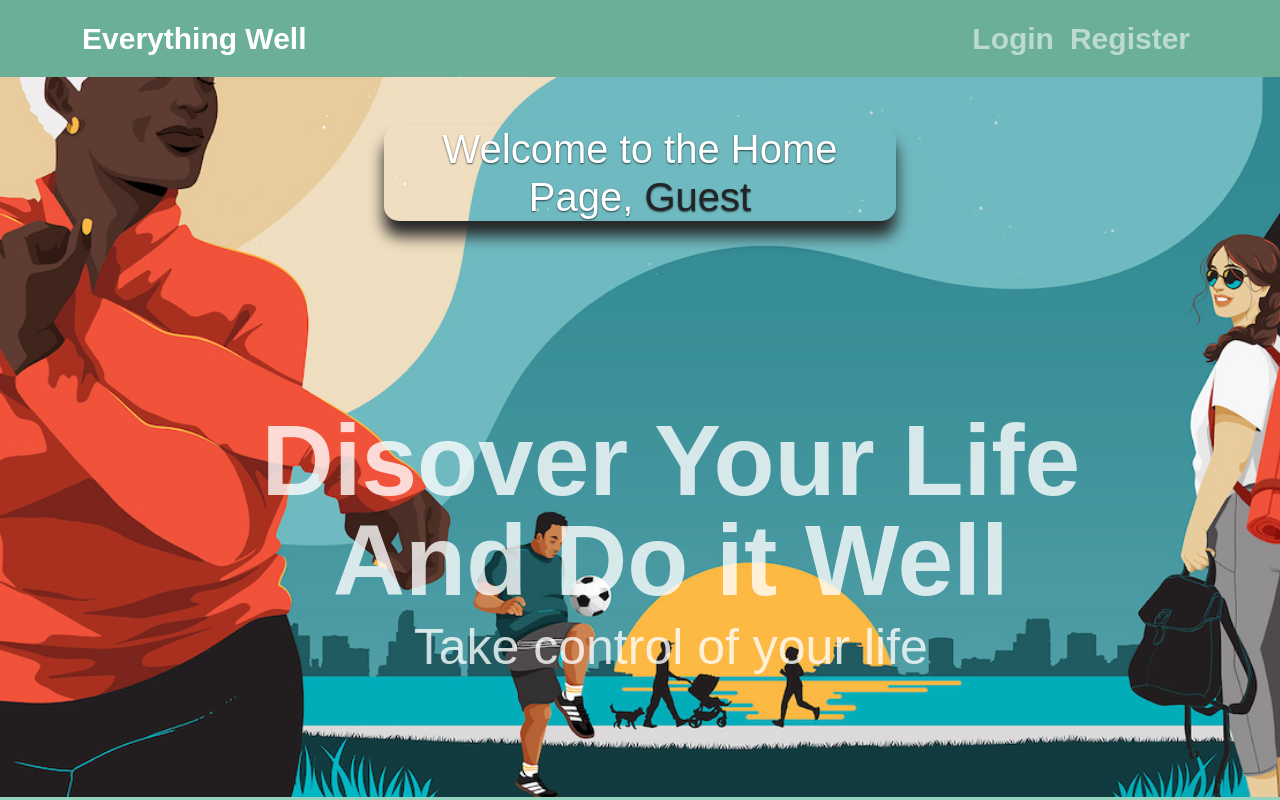
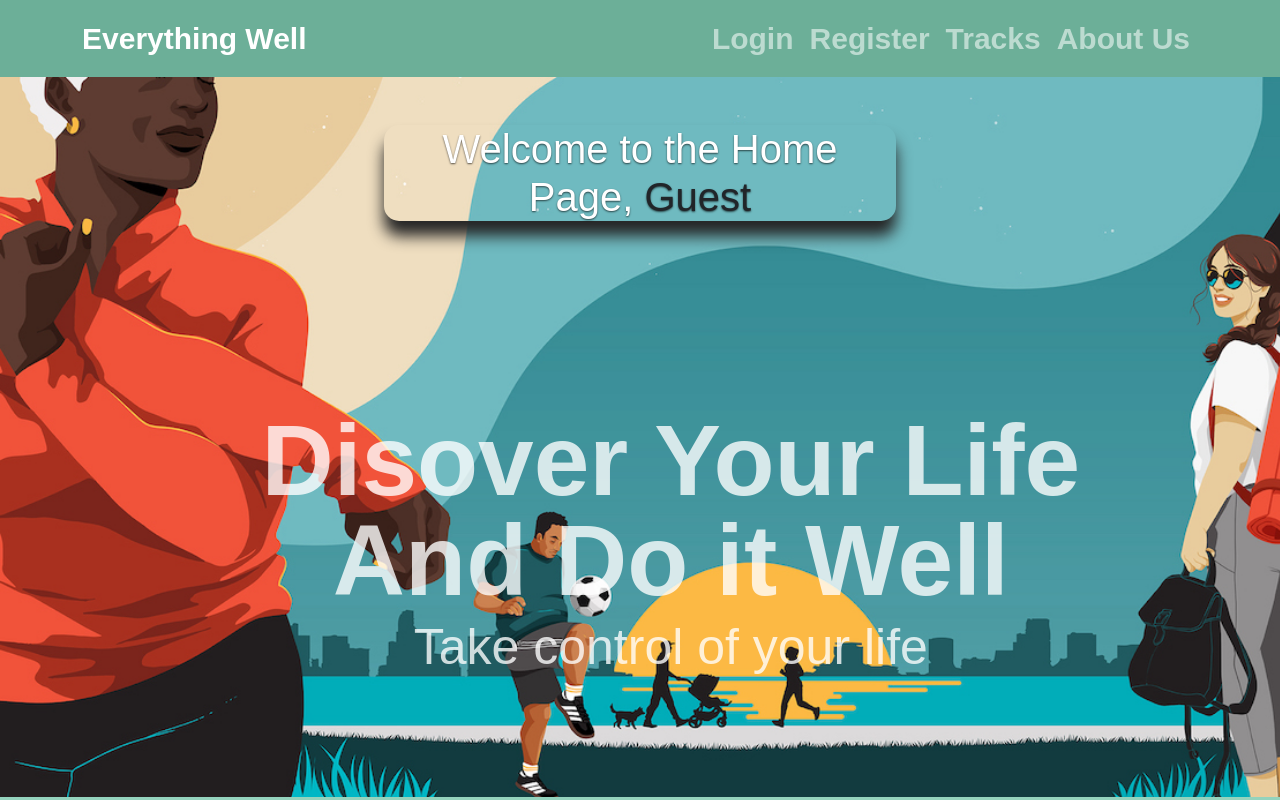
Before and after one commit to LukeRykta/Everything-Well-eCommerce, a React (Create React App) app in the folder client/: page / in a window 1280 px wide. Shown: the top 800 px of the page. Built offline with nearby package versions, Linux system fonts and the light colour scheme; no server answers.

Commit message:
main page nav bar

```diff
--- a/client/src/components/NavBar.js
+++ b/client/src/components/NavBar.js
@@ -44,6 +44,12 @@ const NavBar = () => {
                                 <Nav.Link eventKey={2} href="/register">
                                     Register
                                 </Nav.Link>
+                                <Nav.Link eventKey={2} href="/#Tracks">
+                                    Tracks
+                                </Nav.Link>
+                                <Nav.Link eventKey={2} href="/#AboutUs">
+                                    About Us
+                                </Nav.Link>
                             </>
                             )
                         }
--- a/client/src/views/css/Home.css
+++ b/client/src/views/css/Home.css
@@ -246,6 +246,7 @@ margin-right: 200px;
   background-color: rgba(145, 181, 229, 1);
   font-family: 'Poppins';
   padding: 15px;
+
 }
 .FooterHeaders{
   font-family: 'Poppins';
--- a/client/src/views/pages/home.jsx
+++ b/client/src/views/pages/home.jsx
@@ -32,7 +32,7 @@ const MainPage = () => {
 
         </div>
 
-        <div className="TrackListing">
+        <div id="Tracks" className="TrackListing">
             <br />
 
             <ul style={{display: "inline"}}>
@@ -60,14 +60,14 @@ const MainPage = () => {
             <br />
             <br />
         </div>
-        <div className="AboutUs">
+        <div id="AboutUs" className="AboutUs">
         <br />
             <div className="container-fluid TracksHeading">
                 About Us<br />
             </div>
             <div className="AboutDescription">
                 <p>At Everything Well, our goal is to help you reach your full potential! In order to do this we have created three
-                    tracks for you to choose from: Nutrition, Wellness, & Fitness. Under each track you will find products to buy
+                    tracks for you to choose from: <b>Nutrition, Wellness, & Fitness.</b> Under each track you will find products to buy
                     to further your journey. Whether it be working out more, having more meditation time, or even eating cleaner,
                     you will find what you need here.
 
@@ -83,16 +83,27 @@ const MainPage = () => {
             <ul>
             <div class="col-lg-4 mb-5 mb-lg-0">
                         <p className="FooterHeaders">Around the Web</p>
+
                         <FontAwesomeIcon icon={faFacebook} size="4x" className="icon" beat/>
                         <FontAwesomeIcon icon={faTwitter} size="4x" className="icon" beat/>
                         <FontAwesomeIcon icon={faInstagram} size="4x" className="icon" beat/>
-                    </div>
+
+
+
+
+            </div>
+
+
+
+
 
 
 
             </ul>
             </div>
+
         </div>
+        <div className="hello"></div>
 
 
 
```
Also changed, not shown: client/src/views/assets/abstract-6467847__340.webp (added), client/src/views/assets/paul-gilmore-mqO0Rf-PUMs-unsplash.jpg (added).
